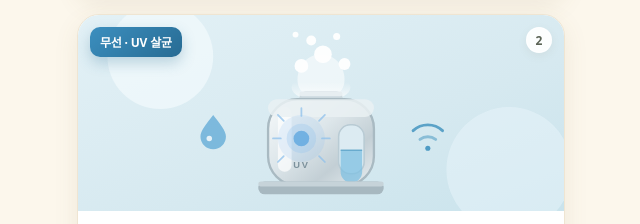
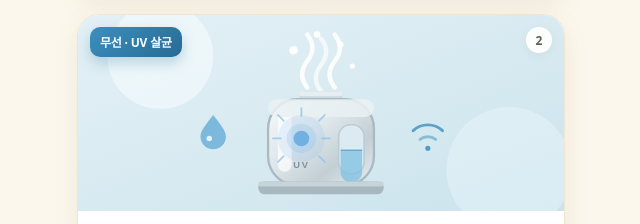
Before and after one commit to woojinki74-oss/woojinki74-oss.github.io, a plain HTML site: page deals/index.html in a window 1280 px wide. Shown: the part 804-1028 px from the top of the page, 319-959 px from the left. Drawn offline with Linux system fonts and the light colour scheme; a web font is replaced by a local one.

Commit message:
Deals page: cleaner steam wisps on humidifier illustration

```diff
--- a/deals/index.html
+++ b/deals/index.html
@@ -263,11 +263,14 @@ footer{margin-top:18px;padding:0 2px;text-align:center}
         <circle cx="452" cy="158" r="64" fill="#EAF6FB" opacity=".5"/>
         <!-- mist plume -->
         <g>
-          <path d="M236 66c0-16 12-26 24-26s24 10 24 26c0 12-10 20-24 20s-24-8-24-20Z" fill="#fff" opacity=".55"/>
-          <ellipse cx="260" cy="74" rx="30" ry="14" fill="url(#mist)"/>
+          <g stroke="#FFFFFF" stroke-width="4.5" stroke-linecap="round" fill="none" opacity=".9">
+            <path d="M246 74c-7-9-7-18 0-27s7-18 0-27"/>
+            <path d="M260 78c-7-9-7-18 0-27s7-18 0-27" opacity=".75"/>
+            <path d="M274 74c-7-9-7-18 0-27s7-18 0-27"/>
+          </g>
           <g fill="#fff" opacity=".95">
-            <circle cx="240" cy="52" r="7"/><circle cx="262" cy="40" r="9"/><circle cx="284" cy="50" r="6"/>
-            <circle cx="250" cy="26" r="5"/><circle cx="276" cy="22" r="3.6"/><circle cx="234" cy="20" r="3"/>
+            <circle cx="232" cy="36" r="4.4"/><circle cx="256" cy="20" r="3.4"/>
+            <circle cx="280" cy="30" r="3"/><circle cx="292" cy="52" r="2.6"/>
           </g>
         </g>
         <!-- nozzle -->
```
